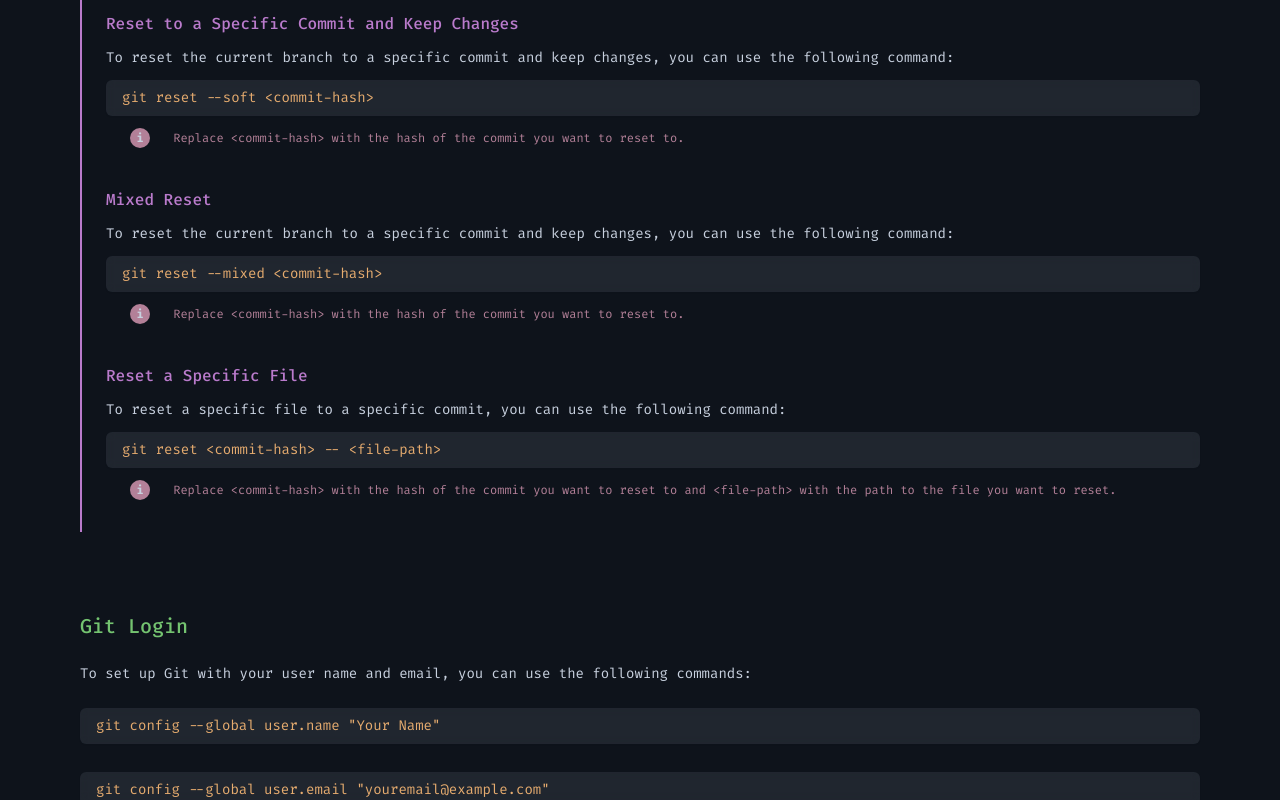
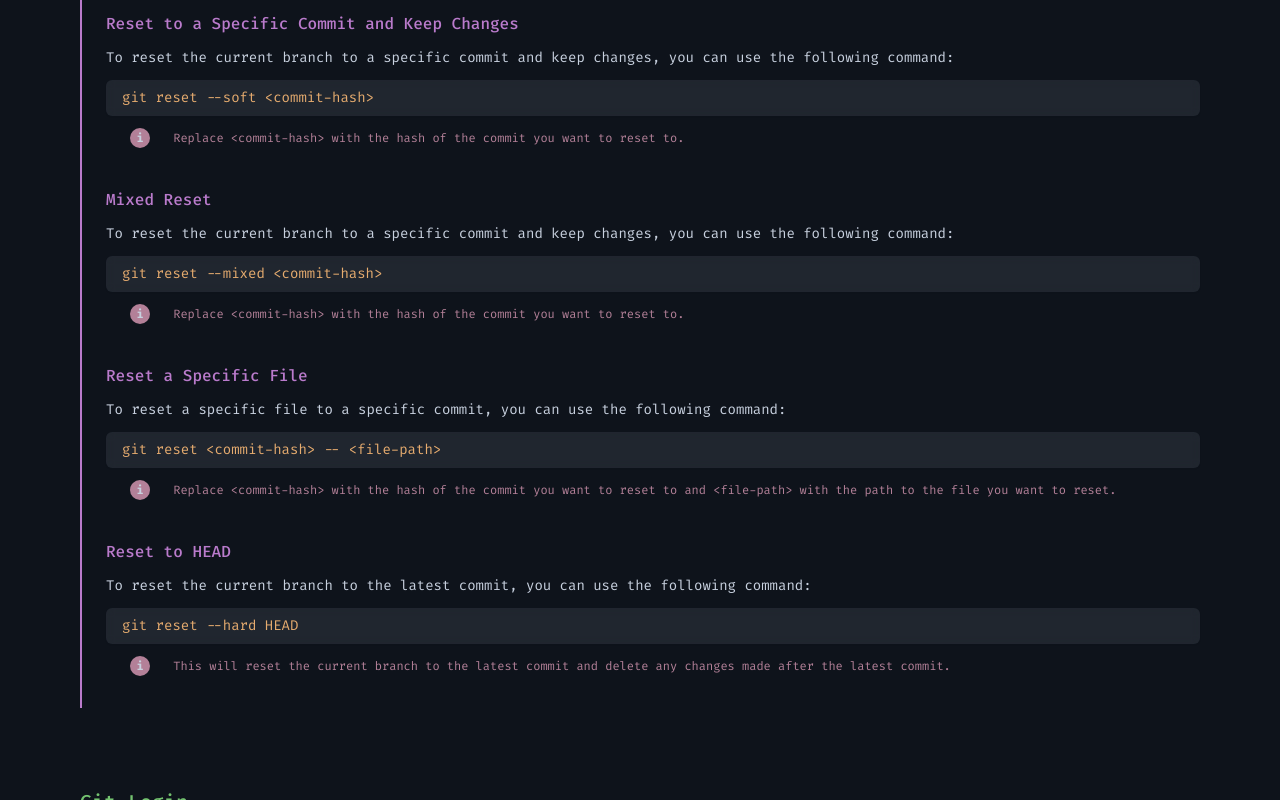
Before and after one commit to NafisMahmudAyon/git, a Next.js app: page / in a window 1280 px wide. Shown: the part 11200-12000 px from the top of the page. Built offline with nearby package versions, Linux system fonts and the light colour scheme.

Commit message:
added components and dataset

```diff
--- a/app/page.tsx
+++ b/app/page.tsx
@@ -454,6 +454,12 @@
           description: "To reset a specific file to a specific commit, you can use the following command:",
           command: 'git reset <commit-hash> -- <file-path>',
           note: 'Replace <commit-hash> with the hash of the commit you want to reset to and <file-path> with the path to the file you want to reset.',
+        },
+        {
+          title: "Reset to HEAD",
+          description: "To reset the current branch to the latest commit, you can use the following command:",
+          command: 'git reset --hard HEAD',
+          note: 'This will reset the current branch to the latest commit and delete any changes made after the latest commit.',
         },
       ]
     }
```
Also changed, not shown: 1 other file (tests, documents, lock files or other folders).
